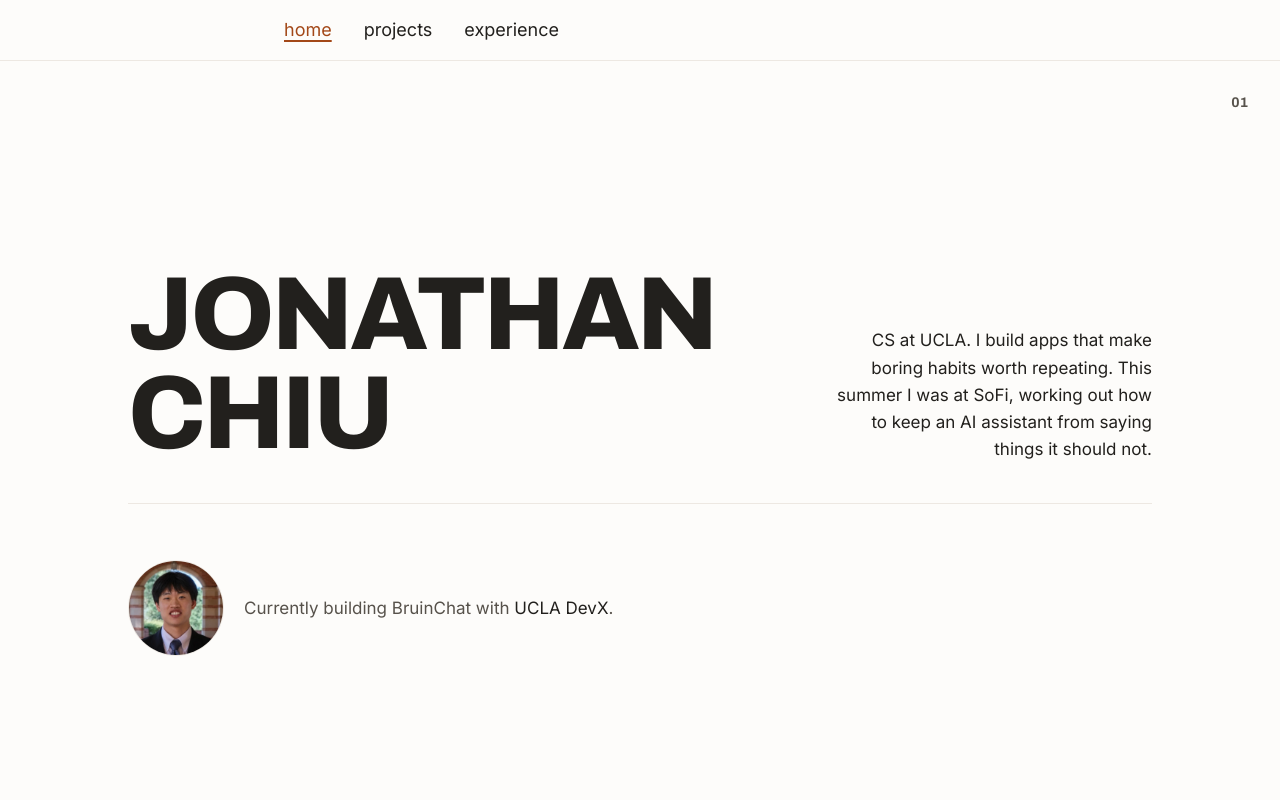
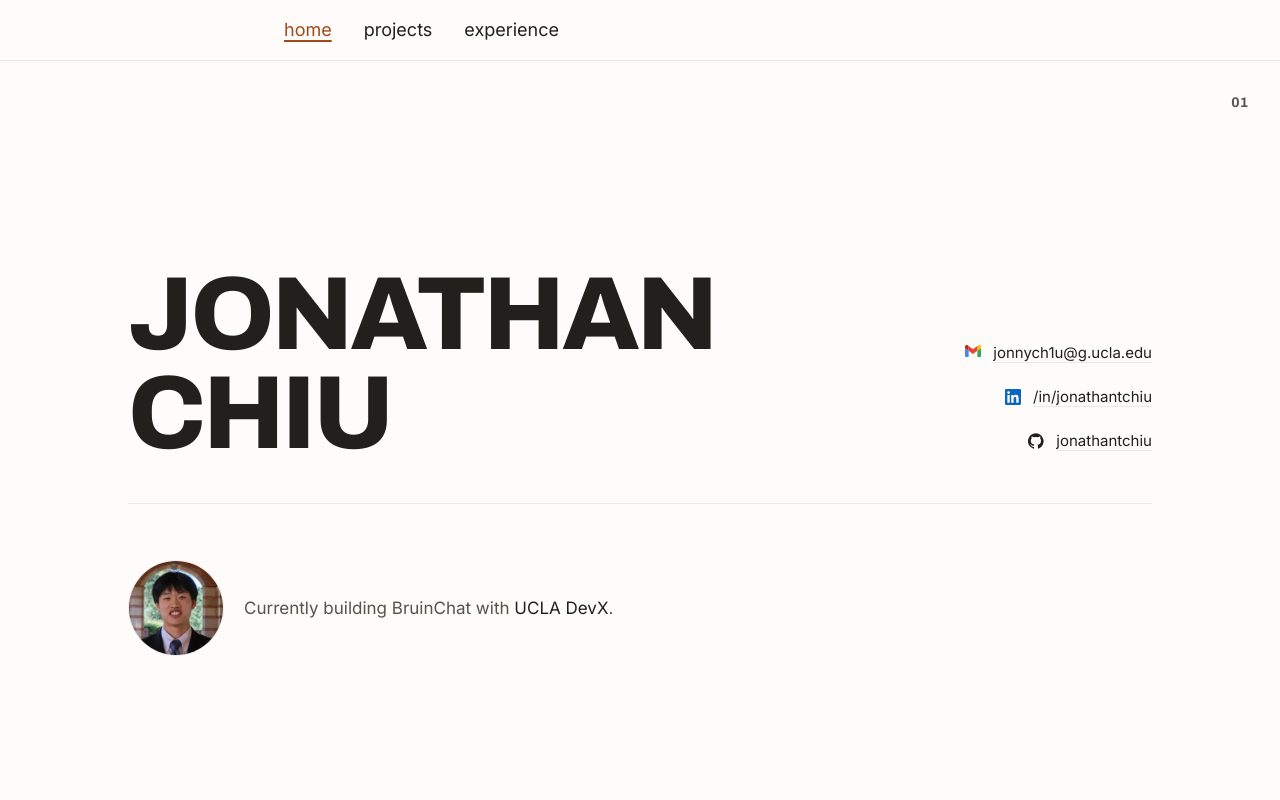
Before and after one commit to jonathantchiu/site, a Next.js app: page / in a window 1280 px wide. Shown: the top 800 px of the page. Built offline with nearby package versions, Linux system fonts and the light colour scheme.

Commit message:
feat: move contact links into the hero with brand icons
Replace the hero lede with email, LinkedIn and GitHub links, each with a
small brand-colored icon, and drop the separate Elsewhere scene. Scene's
lede wrapper becomes a div so it can hold a list. Rewrite the meta
description.

```diff
--- a/app/layout.tsx
+++ b/app/layout.tsx
@@ -16,7 +16,7 @@ const archivo = Archivo({
 
 export const metadata: Metadata = {
   title: 'Jonathan Chiu',
-  description: 'CS at UCLA. I build apps that make boring habits worth repeating.',
+  description: 'CS student at UCLA. Interned at SoFi on AI guardrails. Makes small apps on the side.',
 };
 
 export default function RootLayout({ children }: { children: React.ReactNode }) {
--- a/app/page.tsx
+++ b/app/page.tsx
@@ -7,8 +7,9 @@ import { BoxReveal } from '@/components/BoxReveal';
 import { SceneCat } from '@/components/SceneCat';
 import { Scene } from '@/components/Scene';
 import { assetPath } from '@/lib/assetPath';
+import { ContactLinks } from '@/components/ContactLinks';
 
-// Four full-viewport scenes (spec: v3 editorial layout), each on its own
+// Three full-viewport scenes (spec: v3 editorial layout), each on its own
 // color band (v3.1 spec: section color bands) and each showing its own cat
 // (v3.1 spec: the cat, reworked — components/SceneCat.tsx). Scene owns the
 // number/heading/lede/hairline header block and the data-band attribute
@@ -26,7 +27,7 @@ export default function Home() {
         level="h1"
         band="light"
         heading="Jonathan Chiu"
-        lede="CS at UCLA. I build apps that make boring habits worth repeating. This summer I was at SoFi, working out how to keep an AI assistant from saying things it should not."
+        lede={<ContactLinks />}
       >
         <div className="flex flex-col items-start gap-6 sm:flex-row sm:items-center sm:justify-between">
           <div className="flex items-center gap-5">
@@ -103,26 +104,6 @@ export default function Home() {
         </div>
         <SceneCat sceneId="projects" band="dark" startIndex={5} />
       </Scene>
-
-      <Scene id="elsewhere" number="04" heading="Elsewhere" band="light">
-        <ul className="flex flex-wrap gap-4">
-          {[
-            ['GitHub', 'https://github.com/jonathantchiu'],
-            ['LinkedIn', 'https://linkedin.com/in/jonathantchiu'],
-            ['Email', 'mailto:jonnych1u@g.ucla.edu'],
-          ].map(([label, href]) => (
-            <li key={label}>
-              <a
-                href={href}
-                className="flex min-h-[44px] min-w-[44px] items-center justify-center text-accent-text underline decoration-2 underline-offset-4"
-              >
-                {label}
-              </a>
-            </li>
-          ))}
-        </ul>
-        <SceneCat sceneId="elsewhere" band="light" startIndex={7} />
-      </Scene>
     </>
   );
 }
--- /dev/null
+++ b/components/ContactLinks.tsx
@@ -0,0 +1,64 @@
+import type { ReactNode } from 'react';
+
+// Contact links for the hero lede: a small icon beside each handle,
+// stacked one per line. Gmail and LinkedIn use their brand colors;
+// GitHub's mark is monochrome, so it takes --ink via currentColor.
+const LINKS: { label: string; text: string; href: string; icon: ReactNode }[] = [
+  {
+    label: 'Email',
+    text: 'jonnych1u@g.ucla.edu',
+    href: 'mailto:jonnych1u@g.ucla.edu',
+    icon: (
+      <svg viewBox="52 42 88 66">
+        <path fill="#4285F4" d="M58 108h14V74L52 59v43c0 3.32 2.69 6 6 6" />
+        <path fill="#34A853" d="M120 108h14c3.32 0 6-2.69 6-6V59l-20 15" />
+        <path fill="#FBBC04" d="M120 48v26l20-15v-8c0-7.42-8.47-11.65-14.4-7.2" />
+        <path fill="#EA4335" d="M72 74V48l24 18 24-18v26L96 92" />
+        <path fill="#C5221F" d="M52 51v8l20 15V48l-5.6-4.2c-5.94-4.45-14.4-.22-14.4 7.2" />
+      </svg>
+    ),
+  },
+  {
+    label: 'LinkedIn',
+    text: '/in/jonathantchiu',
+    href: 'https://linkedin.com/in/jonathantchiu',
+    icon: (
+      <svg viewBox="0 0 24 24" fill="#0A66C2">
+        <path d="M20.45 20.45h-3.56v-5.57c0-1.33-.02-3.04-1.85-3.04-1.85 0-2.14 1.45-2.14 2.94v5.67H9.35V9h3.41v1.56h.05c.48-.9 1.64-1.85 3.37-1.85 3.6 0 4.27 2.37 4.27 5.46v6.28ZM5.34 7.43a2.06 2.06 0 1 1 0-4.13 2.06 2.06 0 0 1 0 4.13ZM7.12 20.45H3.56V9h3.56v11.45ZM22.22 0H1.77C.79 0 0 .77 0 1.73v20.54C0 23.23.79 24 1.77 24h20.45c.98 0 1.78-.77 1.78-1.73V1.73C24 .77 23.2 0 22.22 0Z" />
+      </svg>
+    ),
+  },
+  {
+    label: 'GitHub',
+    text: 'jonathantchiu',
+    href: 'https://github.com/jonathantchiu',
+    icon: (
+      <svg viewBox="0 0 24 24" fill="currentColor">
+        <path d="M12 .3a12 12 0 0 0-3.8 23.4c.6.1.8-.3.8-.6v-2.2c-3.3.7-4-1.6-4-1.6-.6-1.4-1.4-1.8-1.4-1.8-1-.7.1-.7.1-.7 1.2.1 1.8 1.2 1.8 1.2 1 1.8 2.8 1.3 3.5 1 0-.8.4-1.3.7-1.6-2.7-.3-5.5-1.3-5.5-6 0-1.2.5-2.3 1.3-3.1-.2-.4-.6-1.6 0-3.2 0 0 1-.3 3.4 1.2a11.5 11.5 0 0 1 6 0c2.3-1.5 3.3-1.2 3.3-1.2.6 1.6.2 2.8 0 3.2.9.8 1.3 1.9 1.3 3.2 0 4.6-2.8 5.6-5.5 5.9.5.4.9 1.1.9 2.2v3.3c0 .3.1.7.8.6A12 12 0 0 0 12 .3" />
+      </svg>
+    ),
+  },
+];
+
+export function ContactLinks() {
+  return (
+    <ul className="flex flex-col sm:items-end">
+      {LINKS.map(({ label, text, href, icon }) => (
+        <li key={label}>
+          <a
+            href={href}
+            aria-label={`${label}: ${text}`}
+            className="group flex min-h-[44px] items-center gap-3 text-[0.9375rem] text-ink"
+          >
+            <span aria-hidden="true" className="h-4 w-4 shrink-0 text-ink">
+              {icon}
+            </span>
+            <span className="underline decoration-hairline decoration-1 underline-offset-4 transition-colors group-hover:decoration-accent-text">
+              {text}
+            </span>
+          </a>
+        </li>
+      ))}
+    </ul>
+  );
+}
--- a/components/Scene.tsx
+++ b/components/Scene.tsx
@@ -51,7 +51,7 @@ export function Scene({ id, number, heading, band, level = 'h2', lede, children
         <div className="flex flex-col gap-6 sm:flex-row sm:items-end sm:justify-between sm:gap-10">
           <Heading className="heading-scene max-w-4xl text-ink">{heading}</Heading>
           {lede ? (
-            <p className="max-w-xs text-[1.0625rem] text-ink sm:text-right">{lede}</p>
+            <div className="max-w-xs text-[1.0625rem] text-ink sm:text-right">{lede}</div>
           ) : null}
         </div>
 
```
